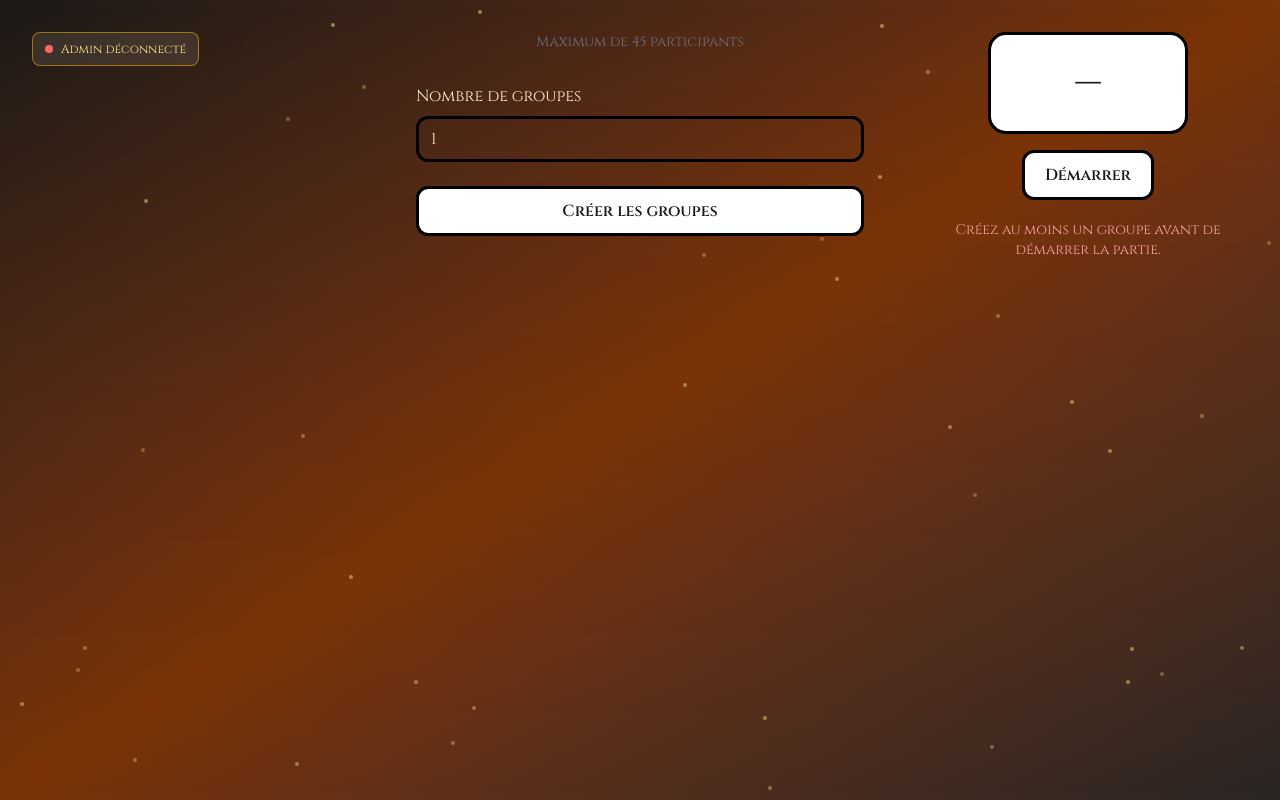
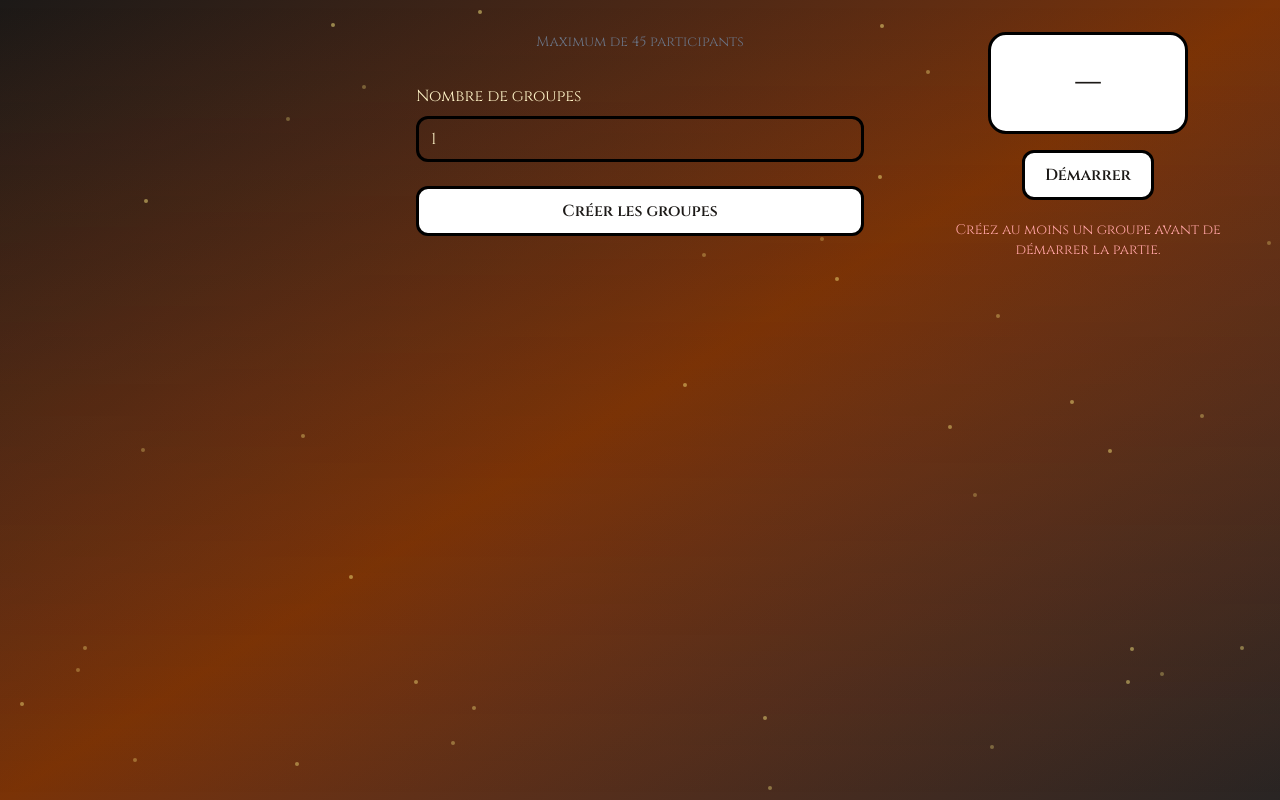
Before and after one commit to Julien-Demogue/Escape-from-the-workshop, a React (Vite) app in the folder frontend/: page /groupadmin in a window 1280 px wide. Built offline with nearby package versions, Linux system fonts and the light colour scheme.

Commit message:
[FRONT] Update sockets to use .env IP_BACK

```diff
--- a/frontend/src/config/axios.config.ts
+++ b/frontend/src/config/axios.config.ts
@@ -1,7 +1,7 @@
 import axios from "axios";
 
 export const api = axios.create({
-  baseURL: import.meta.env.API || "http://localhost:3000",
+  baseURL: import.meta.env.IP_BACK || "http://localhost:3000",
   withCredentials: true,
   headers: {
     "Content-Type": "application/json",
--- a/frontend/src/pages/Group.tsx
+++ b/frontend/src/pages/Group.tsx
@@ -43,7 +43,7 @@ const Group: React.FC = () => {
     if (!token) return;
 
     // Créer la connexion WebSocket
-    const newSocket = io('http://localhost:3000', {
+    const newSocket = io(import.meta.env.IP_BACK, {
       auth: { token },
       transports: ['websocket', 'polling']
     });
--- a/frontend/src/pages/GroupAdmin.tsx
+++ b/frontend/src/pages/GroupAdmin.tsx
@@ -78,7 +78,7 @@ const GroupAdmin: React.FC = () => {
     if (!token) return;
 
     // Créer la connexion WebSocket
-    const newSocket = io('http://localhost:3000', {
+    const newSocket = io(import.meta.env.IP_BACK, {
       auth: { token },
       transports: ['websocket', 'polling']
     });
@@ -516,13 +516,6 @@ const GroupAdmin: React.FC = () => {
       {/* ✅ NOUVEAU : Status WebSocket pour l'admin */}
       <div className="fixed top-8 left-8 z-20">
         <div className="flex flex-col gap-2">
-          <div className="flex items-center gap-2 px-3 py-2 bg-amber-50/10 backdrop-blur-sm rounded-lg border border-amber-400/50">
-            <div className={`w-2 h-2 rounded-full ${isConnected ? 'bg-green-400' : 'bg-red-400'}`}></div>
-            <span className="text-xs text-amber-200">
-              {isConnected ? 'Admin connecté' : 'Admin déconnecté'}
-            </span>
-          </div>
-
           {isConnected && connectedUsers.length > 0 && (
             <div className="px-3 py-1 bg-blue-50/10 backdrop-blur-sm rounded-lg border border-blue-400/50">
               <span className="text-xs text-blue-200">
--- a/frontend/src/pages/Messages.tsx
+++ b/frontend/src/pages/Messages.tsx
@@ -63,7 +63,7 @@ const Messages: React.FC = () => {
       return;
     }
 
-    const newSocket = io('http://localhost:3000', {
+    const newSocket = io(import.meta.env.IP_BACK, {
       auth: {
         token: token // ✅ Envoyer le token dans l'authentification
       },
```
